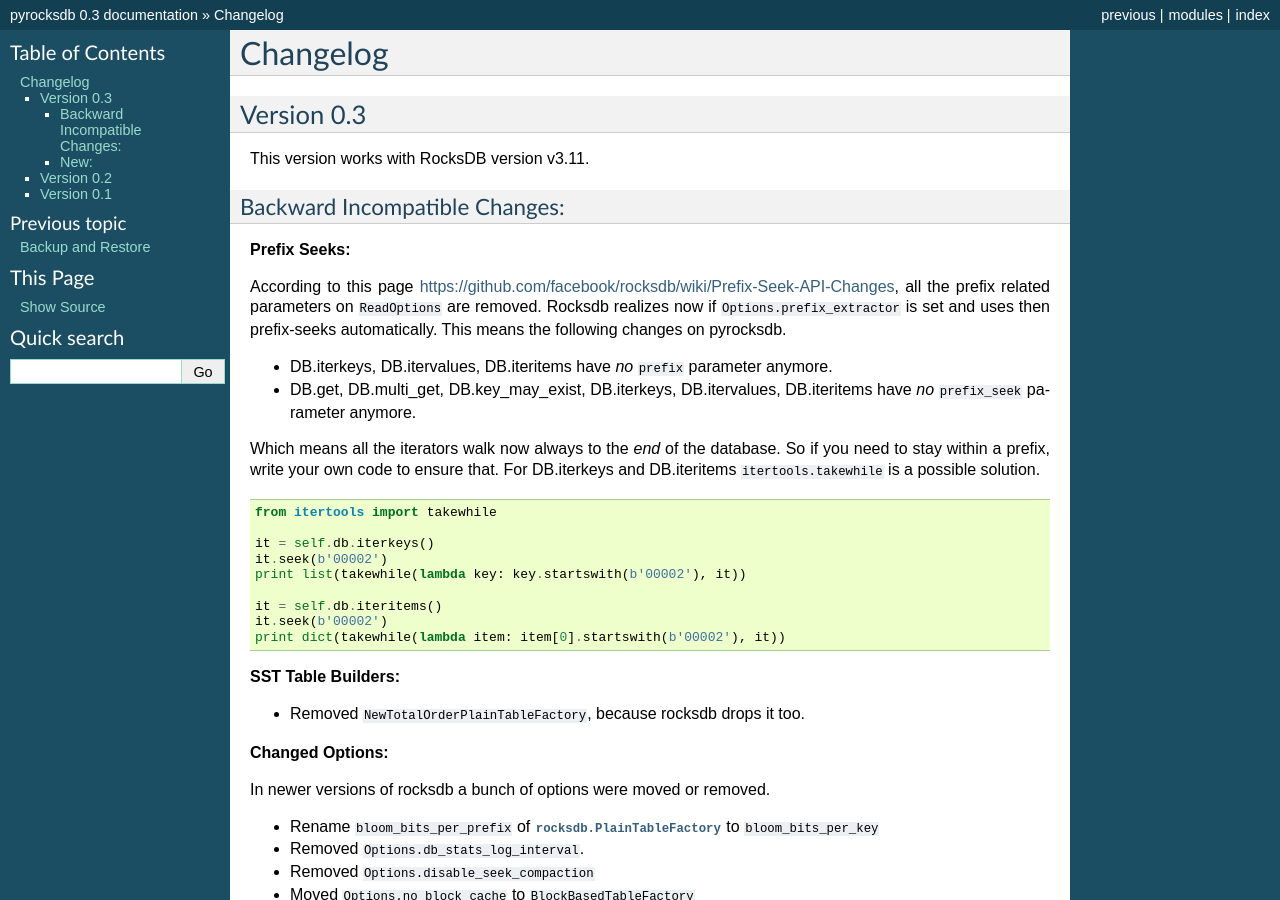
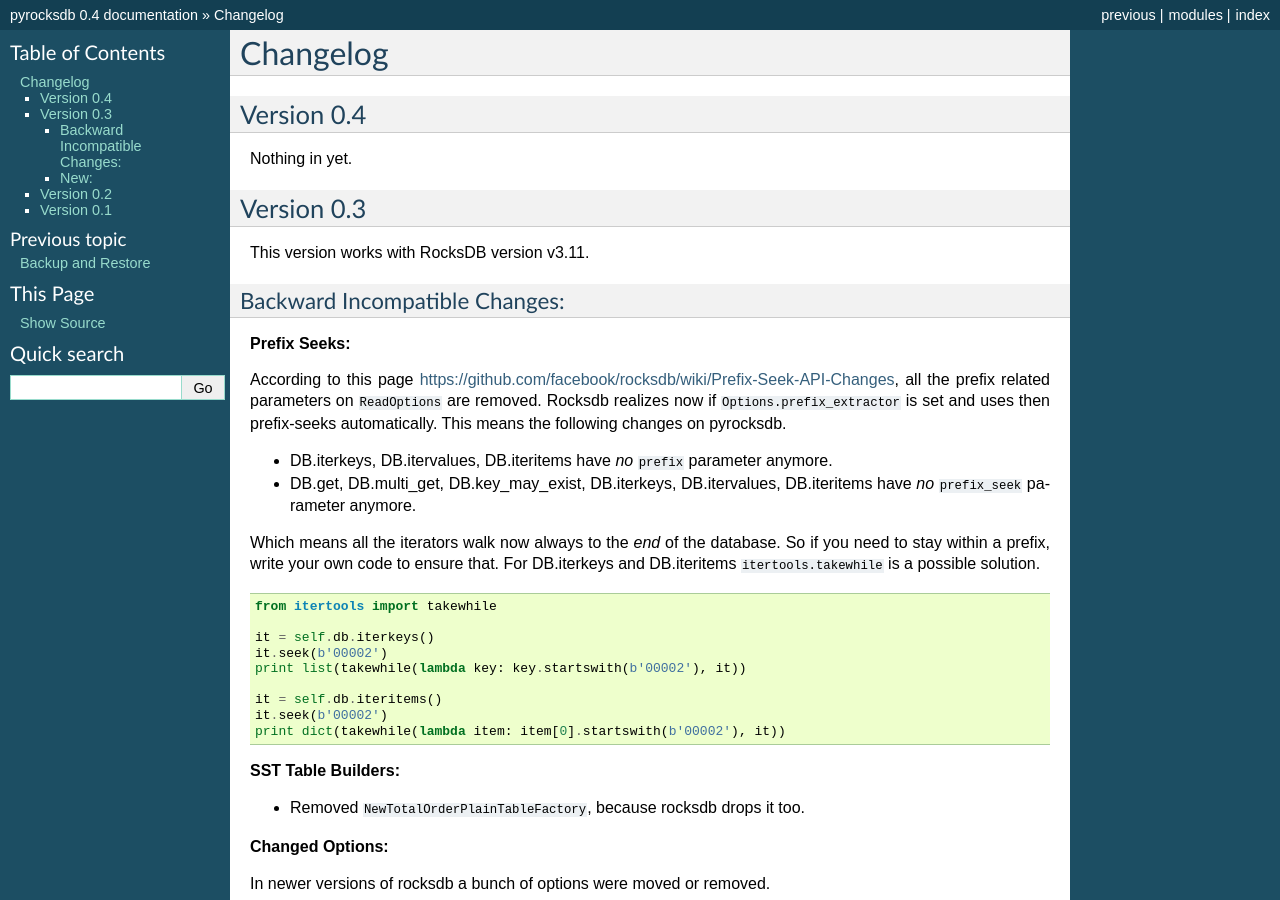
Before and after one commit to stephan-hof/pyrocksdb, a Sphinx documentation site: the page built from docs/changelog.rst, in a window 1280 px wide and 900 px high. Built offline with Sphinx 7.4.7, drawn with Linux system fonts in a browser that asks for light colours; some of the changed text lies outside the part shown.

Commit message:
Make the master to 0.4

```diff
--- a/docs/changelog.rst
+++ b/docs/changelog.rst
@@ -1,5 +1,9 @@
 Changelog
 *********
+
+Version 0.4
+-----------
+Nothing in yet.
 
 Version 0.3
 -----------
--- a/docs/conf.py
+++ b/docs/conf.py
@@ -55,9 +55,9 @@ copyright = u'2014, sh'
 # built documents.
 #
 # The short X.Y version.
-version = '0.3'
+version = '0.4'
 # The full version, including alpha/beta/rc tags.
-release = '0.3'
+release = '0.4'
 
 # The language for content autogenerated by Sphinx. Refer to documentation
 # for a list of supported languages.
--- a/setup.py
+++ b/setup.py
@@ -28,7 +28,7 @@ mod1 = Extension(
 
 setup(
     name="pyrocksdb",
-    version='0.3',
+    version='0.4',
     description="Python bindings for RocksDB",
     keywords='rocksdb',
     author='Stephan Hofmockel',
```
